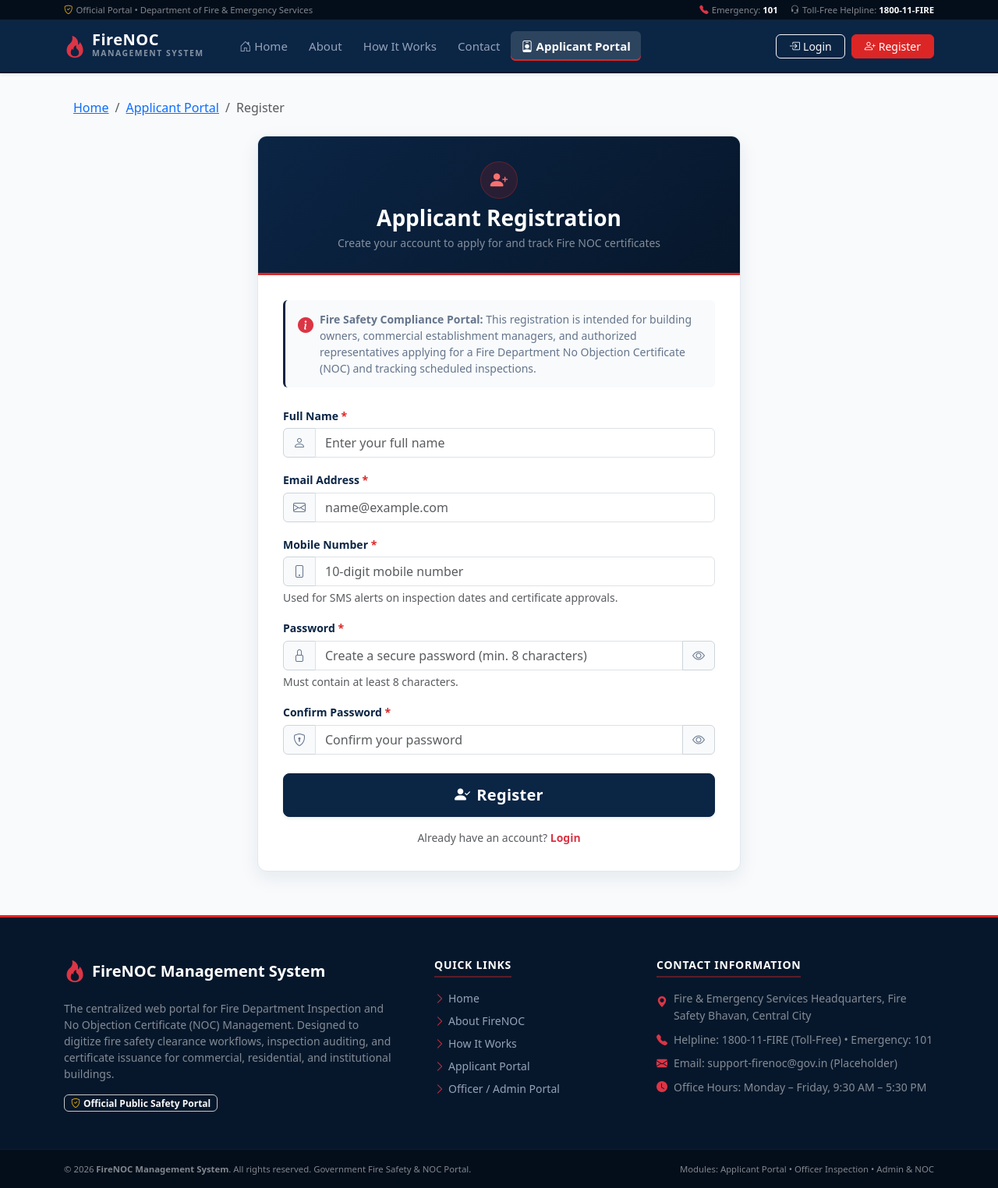
After one commit to mondalankan2007-a11y/FireNOC-Management-System, a Django app: page /applicant/register/ in a window 1280 px wide. The commit adds this page. Shown: the whole page at 78% size. Run offline with Django 5.2, Linux system fonts and the light colour scheme.

Commit message:
Create applicant registration page UI

```diff
--- a/applicants/urls.py
+++ b/applicants/urls.py
@@ -5,4 +5,5 @@ app_name = 'applicants'
 
 urlpatterns = [
     path('', views.applicant_home, name='applicant_home'),
+    path('register/', views.register, name='register'),
 ]
--- a/applicants/views.py
+++ b/applicants/views.py
@@ -7,3 +7,11 @@ def applicant_home(request):
     Renders the Applicant Portal landing page with placeholder actions.
     """
     return render(request, 'applicants/applicant_home.html')
+
+
+def register(request):
+    """
+    Applicant registration UI view.
+    Renders the registration form for Fire NOC applicants.
+    """
+    return render(request, 'applicants/register.html')
--- a/config/urls.py
+++ b/config/urls.py
@@ -7,6 +7,7 @@ from django.urls import path, include
 from django.conf import settings
 from django.conf.urls.static import static
 from .views import home
+from applicants.views import register
 
 urlpatterns = [
     # Admin Interface
@@ -15,6 +16,9 @@ urlpatterns = [
     # Home Landing Page
     path('', home, name='home'),
 
+    # Applicant Registration Route
+    path('register/', register, name='register'),
+
     # Applicant Module Routes
     path('applicant/', include('applicants.urls')),
 ]
--- a/static/css/style.css
+++ b/static/css/style.css
@@ -205,3 +205,104 @@ main {
     border-top: 1px solid rgba(255, 255, 255, 0.06);
     font-size: 0.8125rem;
 }
+
+/* ==========================================================================
+   Applicant Auth & Registration Form Styling
+   ========================================================================== */
+
+.auth-container {
+    max-width: 620px;
+    margin: 1.5rem auto;
+}
+
+.auth-card {
+    background-color: var(--card-bg);
+    border: 1px solid var(--border-subtle);
+    border-radius: 0.75rem;
+    overflow: hidden;
+    box-shadow: 0 0.5rem 1.5rem rgba(11, 37, 69, 0.08);
+}
+
+.auth-header {
+    background: linear-gradient(135deg, var(--gov-navy-primary) 0%, var(--gov-navy-dark) 100%);
+    color: #ffffff;
+    padding: 2rem 2rem 1.75rem;
+    border-bottom: 3px solid var(--accent-red);
+}
+
+.auth-header-icon {
+    width: 48px;
+    height: 48px;
+    background-color: rgba(220, 38, 38, 0.15);
+    border: 1px solid rgba(220, 38, 38, 0.3);
+    border-radius: 50%;
+    display: inline-flex;
+    align-items: center;
+    justify-content: center;
+    color: #f87171;
+    font-size: 1.4rem;
+}
+
+.auth-body {
+    padding: 2rem;
+}
+
+.auth-notice-card {
+    background-color: #f8fafc;
+    border-left: 3px solid var(--gov-navy-primary);
+    border-radius: 0.375rem;
+    padding: 0.875rem 1rem;
+    font-size: 0.875rem;
+    color: var(--text-muted);
+}
+
+.form-label {
+    font-weight: 600;
+    font-size: 0.875rem;
+    color: var(--gov-navy-primary);
+    margin-bottom: 0.35rem;
+}
+
+.form-label .required-star {
+    color: var(--accent-red);
+}
+
+.form-control:focus {
+    border-color: var(--gov-navy-primary);
+    box-shadow: 0 0 0 0.2rem rgba(11, 37, 69, 0.15);
+}
+
+.input-group-text {
+    background-color: #f8fafc;
+    border-color: #ced4da;
+    color: var(--text-muted);
+}
+
+.btn-toggle-password {
+    border-color: #ced4da;
+    background-color: #f8fafc;
+    color: var(--text-muted);
+    transition: color 0.15s ease, background-color 0.15s ease;
+}
+
+.btn-toggle-password:hover {
+    background-color: #e2e8f0;
+    color: var(--gov-navy-primary);
+}
+
+.btn-register-submit {
+    background-color: var(--gov-navy-primary);
+    border-color: var(--gov-navy-primary);
+    color: #ffffff;
+    font-weight: 600;
+    letter-spacing: 0.3px;
+    padding: 0.75rem 1.5rem;
+    transition: background-color 0.2s ease, border-color 0.2s ease, transform 0.15s ease;
+}
+
+.btn-register-submit:hover {
+    background-color: var(--gov-navy-dark);
+    border-color: var(--gov-navy-dark);
+    color: #ffffff;
+    transform: translateY(-1px);
+}
--- /dev/null
+++ b/templates/applicants/register.html
@@ -0,0 +1,217 @@
+{% extends 'base.html' %}
+{% load static %}
+
+{% block title %}Applicant Registration | FireNOC Management System{% endblock %}
+
+{% block content %}
+<div class="container py-2">
+    <!-- Breadcrumb Navigation -->
+    <nav aria-label="breadcrumb" class="mb-3">
+        <ol class="breadcrumb">
+            <li class="breadcrumb-item"><a href="{% url 'home' %}">Home</a></li>
+            <li class="breadcrumb-item"><a href="{% url 'applicants:applicant_home' %}">Applicant Portal</a></li>
+            <li class="breadcrumb-item active" aria-current="page">Register</li>
+        </ol>
+    </nav>
+
+    <div class="auth-container">
+        <!-- Registration Card -->
+        <div class="auth-card">
+            <!-- Card Header -->
+            <div class="auth-header text-center">
+                <div class="auth-header-icon mx-auto mb-2">
+                    <i class="bi bi-person-plus-fill"></i>
+                </div>
+                <h1 class="h3 fw-bold mb-1">Applicant Registration</h1>
+                <p class="text-white-50 mb-0 small">Create your account to apply for and track Fire NOC certificates</p>
+            </div>
+
+            <!-- Card Body -->
+            <div class="auth-body">
+                <!-- Informational Portal Notice -->
+                <div class="auth-notice-card mb-4 d-flex align-items-start">
+                    <i class="bi bi-info-circle-fill text-danger fs-5 me-2 flex-shrink-0 mt-1"></i>
+                    <div>
+                        <strong>Fire Safety Compliance Portal:</strong>
+                        This registration is intended for building owners, commercial establishment managers, and authorized representatives applying for a Fire Department No Objection Certificate (NOC) and tracking scheduled inspections.
+                    </div>
+                </div>
+
+                <!-- Registration Form (UI-only for this commit) -->
+                <form method="post" action="" id="registrationForm" novalidate>
+                    {% csrf_token %}
+
+                    <!-- Full Name -->
+                    <div class="mb-3">
+                        <label for="id_full_name" class="form-label">
+                            Full Name <span class="required-star">*</span>
+                        </label>
+                        <div class="input-group">
+                            <span class="input-group-text"><i class="bi bi-person"></i></span>
+                            <input
+                                type="text"
+                                class="form-control"
+                                id="id_full_name"
+                                name="full_name"
+                                placeholder="Enter your full name"
+                                required
+                                autocomplete="name"
+                            >
+                        </div>
+                    </div>
+
+                    <!-- Email Address -->
+                    <div class="mb-3">
+                        <label for="id_email" class="form-label">
+                            Email Address <span class="required-star">*</span>
+                        </label>
+                        <div class="input-group">
+                            <span class="input-group-text"><i class="bi bi-envelope"></i></span>
+                            <input
+                                type="email"
+                                class="form-control"
+                                id="id_email"
+                                name="email"
+                                placeholder="name@example.com"
+                                required
+                                autocomplete="email"
+                            >
+                        </div>
+                    </div>
+
+                    <!-- Mobile Number -->
+                    <div class="mb-3">
+                        <label for="id_mobile_number" class="form-label">
+                            Mobile Number <span class="required-star">*</span>
+                        </label>
+                        <div class="input-group">
+                            <span class="input-group-text"><i class="bi bi-phone"></i></span>
+                            <input
+                                type="tel"
+                                class="form-control"
+                                id="id_mobile_number"
+                                name="mobile_number"
+                                placeholder="10-digit mobile number"
+                                pattern="[0-9]{10}"
+                                maxlength="10"
+                                required
+                                autocomplete="tel"
+                            >
+                        </div>
+                        <div class="form-text small text-muted">
+                            Used for SMS alerts on inspection dates and certificate approvals.
+                        </div>
+                    </div>
+
+                    <!-- Password -->
+                    <div class="mb-3">
+                        <label for="id_password" class="form-label">
+                            Password <span class="required-star">*</span>
+                        </label>
+                        <div class="input-group">
+                            <span class="input-group-text"><i class="bi bi-lock"></i></span>
+                            <input
+                                type="password"
+                                class="form-control"
+                                id="id_password"
+                                name="password"
+                                placeholder="Create a secure password (min. 8 characters)"
+                                minlength="8"
+                                required
+                                autocomplete="new-password"
+                            >
+                            <button
+                                class="btn btn-toggle-password"
+                                type="button"
+                                id="togglePasswordBtn"
+                                title="Show / Hide Password"
+                                aria-label="Toggle password visibility"
+                            >
+                                <i class="bi bi-eye" id="togglePasswordIcon"></i>
+                            </button>
+                        </div>
+                        <div class="form-text small text-muted">
+                            Must contain at least 8 characters.
+                        </div>
+                    </div>
+
+                    <!-- Confirm Password -->
+                    <div class="mb-4">
+                        <label for="id_confirm_password" class="form-label">
+                            Confirm Password <span class="required-star">*</span>
+                        </label>
+                        <div class="input-group">
+                            <span class="input-group-text"><i class="bi bi-shield-lock"></i></span>
+                            <input
+                                type="password"
+                                class="form-control"
+                                id="id_confirm_password"
+                                name="confirm_password"
+                                placeholder="Confirm your password"
+                                minlength="8"
+                                required
+                                autocomplete="new-password"
+                            >
+                            <button
+                                class="btn btn-toggle-password"
+                                type="button"
+                                id="toggleConfirmPasswordBtn"
+                                title="Show / Hide Confirm Password"
+                                aria-label="Toggle confirm password visibility"
+                            >
+                                <i class="bi bi-eye" id="toggleConfirmPasswordIcon"></i>
+                            </button>
+                        </div>
+                    </div>
+
+                    <!-- Submit Register Button -->
+                    <div class="d-grid mb-3">
+                        <button type="submit" class="btn btn-register-submit btn-lg shadow-sm">
+                            <i class="bi bi-person-check-fill me-2"></i>Register
+                        </button>
+                    </div>
+
+                    <!-- Link for Existing Users -->
+                    <p class="text-center text-muted mb-0 small">
+                        Already have an account?
+                        <a href="#login" class="text-danger fw-semibold text-decoration-none">Login</a>
+                    </p>
+                </form>
+            </div>
+        </div>
+    </div>
+</div>
+{% endblock %}
+
+{% block extra_js %}
+<script>
+    // Password visibility toggle functionality
+    document.addEventListener('DOMContentLoaded', function () {
+        function setupPasswordToggle(inputId, buttonId, iconId) {
+            const input = document.getElementById(inputId);
+            const button = document.getElementById(buttonId);
+            const icon = document.getElementById(iconId);
+
+            if (input && button && icon) {
+                button.addEventListener('click', function () {
+                    const isPassword = input.type === 'password';
+                    input.type = isPassword ? 'text' : 'password';
+
+                    if (isPassword) {
+                        icon.classList.remove('bi-eye');
+                        icon.classList.add('bi-eye-slash');
+                        button.setAttribute('aria-label', 'Hide password');
+                    } else {
+                        icon.classList.remove('bi-eye-slash');
+                        icon.classList.add('bi-eye');
+                        button.setAttribute('aria-label', 'Show password');
+                    }
+                });
+            }
+        }
+
+        setupPasswordToggle('id_password', 'togglePasswordBtn', 'togglePasswordIcon');
+        setupPasswordToggle('id_confirm_password', 'toggleConfirmPasswordBtn', 'toggleConfirmPasswordIcon');
+    });
+</script>
+{% endblock %}
--- a/templates/base.html
+++ b/templates/base.html
@@ -78,12 +78,12 @@
                     </li>
                 </ul>
 
-                <!-- Authentication Actions (Login & Register Placeholders) -->
+                <!-- Authentication Actions (Login & Register) -->
                 <div class="d-flex align-items-center gap-2 mt-3 mt-lg-0">
                     <a href="#login" class="btn btn-outline-light btn-sm px-3 auth-btn" data-bs-toggle="tooltip" title="Login placeholder (Coming in future commit)">
                         <i class="bi bi-box-arrow-in-right me-1"></i>Login
                     </a>
-                    <a href="#register" class="btn btn-danger btn-sm px-3 auth-btn" data-bs-toggle="tooltip" title="Registration placeholder (Coming in future commit)">
+                    <a href="{% url 'register' %}" class="btn btn-danger btn-sm px-3 auth-btn">
                         <i class="bi bi-person-plus me-1"></i>Register
                     </a>
                 </div>
```
Also changed, not shown: README.md.
